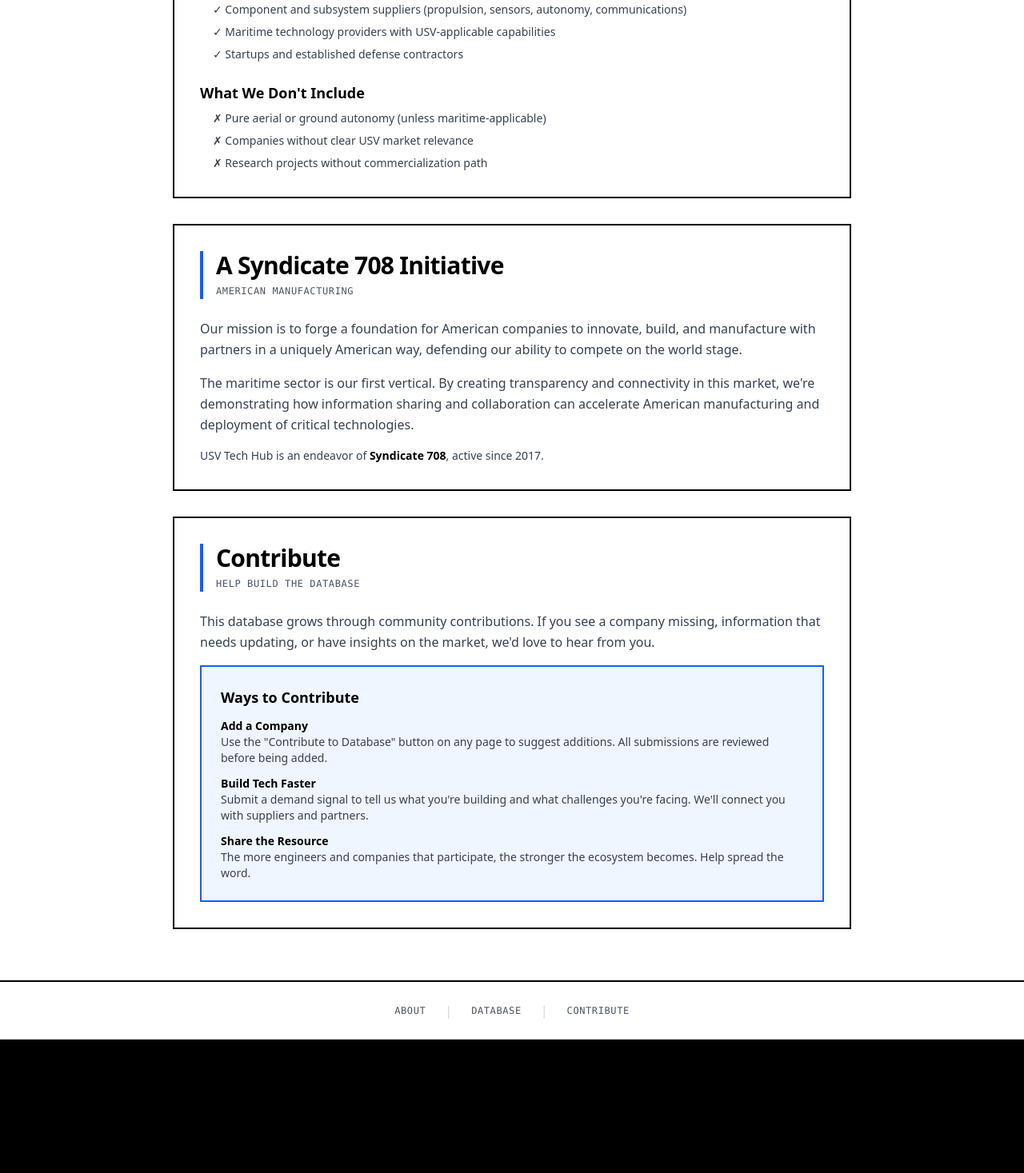
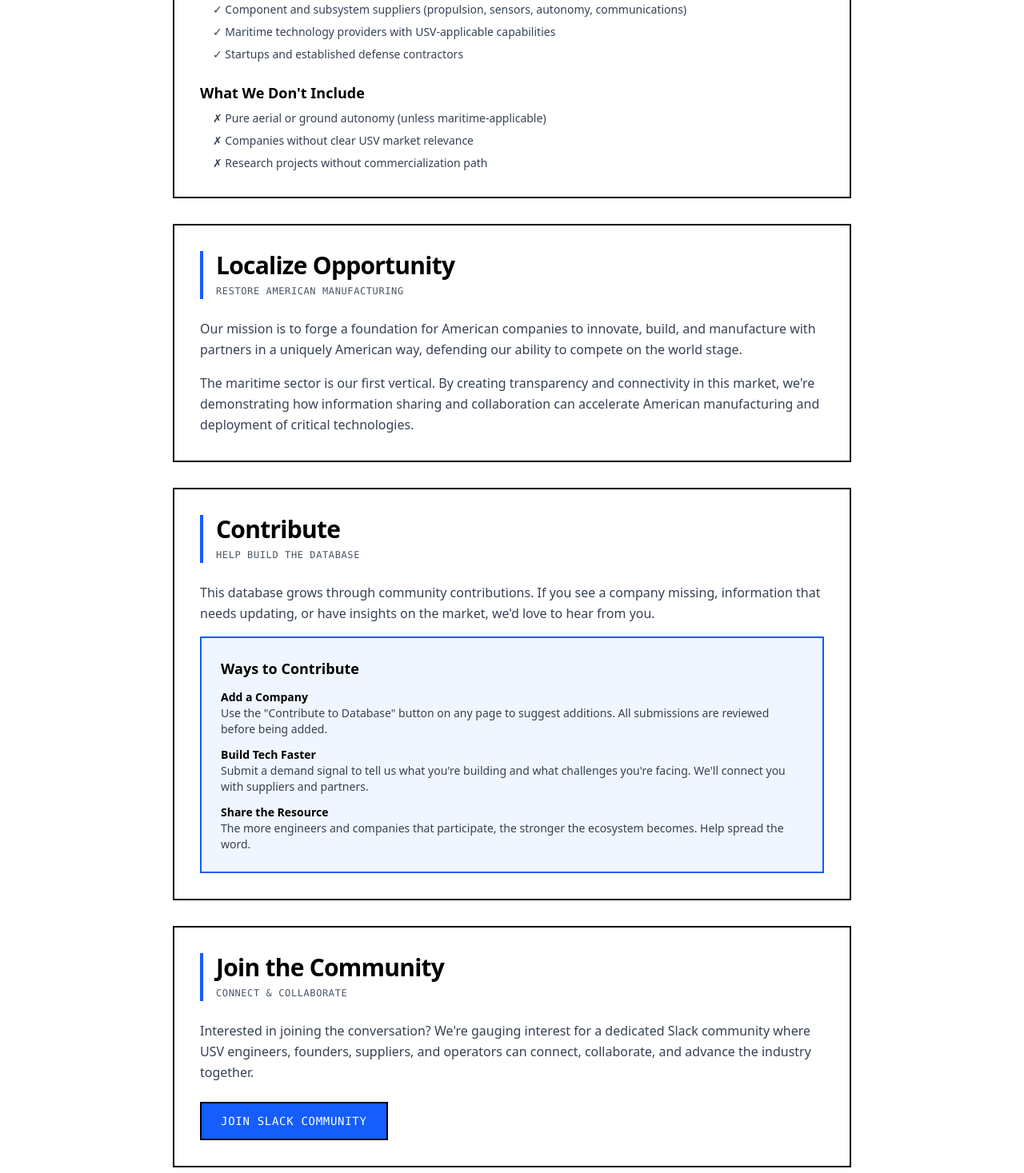
Before and after one commit to marketmon/drone-search, a Next.js app: page /about in a window 1280 px wide. Shown: the part 1330-2797 px from the top of the page at 80% size. Before the commit the page ends 2630 px from the top, so only its background shows below. Built offline with nearby package versions, Linux system fonts and the light colour scheme.

Commit message:
removed syndicte708 stuff, added join slack form

```diff
--- a/src/app/about/page.tsx
+++ b/src/app/about/page.tsx
@@ -106,8 +106,8 @@ export default function About() {
           {/* Initiative Section */}
           <section className="border-2 border-black bg-white p-8">
             <div className="border-l-4 border-blue-600 pl-4 mb-6">
-              <h2 className="text-3xl font-bold tracking-tight">A Syndicate 708 Initiative</h2>
-              <span className="text-xs font-mono text-gray-600 tracking-wider">AMERICAN MANUFACTURING</span>
+              <h2 className="text-3xl font-bold tracking-tight">Localize Opportunity</h2>
+              <span className="text-xs font-mono text-gray-600 tracking-wider">RESTORE AMERICAN MANUFACTURING</span>
             </div>
 
             <div className="space-y-4 text-gray-700 leading-relaxed">
@@ -119,13 +119,7 @@ export default function About() {
                 The maritime sector is our first vertical. By creating transparency and connectivity in this market, we're demonstrating how information sharing and collaboration can accelerate American manufacturing and deployment of critical technologies.
               </p>
 
-              <p className="text-sm">
-                USV Tech Hub is an endeavor of{" "}
-                <a href="https://syndicate708.com" target="_blank" className="text-black font-bold hover:underline">
-                  Syndicate 708
-                </a>
-                , active since 2017.
-              </p>
+
             </div>
           </section>
 
@@ -160,6 +154,55 @@ export default function About() {
               </div>
             </div>
           </section>
+
+          {/* Community Section */}
+          <section id="community" className="border-2 border-black bg-white p-8">
+            <div className="border-l-4 border-blue-600 pl-4 mb-6">
+              <h2 className="text-3xl font-bold tracking-tight">Join the Community</h2>
+              <span className="text-xs font-mono text-gray-600 tracking-wider">CONNECT & COLLABORATE</span>
+            </div>
+
+            <div className="space-y-4 text-gray-700 leading-relaxed">
+              <p>
+                Interested in joining the conversation? We're gauging interest for a dedicated Slack community where USV engineers, founders, suppliers, and operators can connect, collaborate, and advance the industry together.
+              </p>
+
+              <div className="pt-2">
+                <a
+                  href="https://forms.gle/Y1kJ34ZPvyaikgxq7"
+                  target="_blank"
+                  rel="noopener noreferrer"
+                  className="inline-block px-6 py-3 bg-blue-600 text-white font-mono text-sm tracking-wider border-2 border-black hover:bg-blue-700 transition-colors"
+                >
+                  JOIN SLACK COMMUNITY
+                </a>
+              </div>
+            </div>
+          </section>
+
+          {/* About the Creator */}
+          <section className="border-2 border-black bg-white p-8">
+
+
+            <div className="space-y-4 text-gray-700 leading-relaxed">
+              <p>
+                USV Hub was created and is maintained by{" "}
+                <a
+                  href="https://www.linkedin.com/in/ethan-markwalter/"
+                  target="_blank"
+                  rel="noopener noreferrer"
+                  className="text-blue-600 hover:text-blue-800 font-semibold transition-colors"
+                >
+                  Ethan Markwalter
+                </a>
+              </p>
+
+              <p className="text-sm">
+                Questions, feedback, or want to contribute?{" "}
+                <span className="font-mono">ethan[at]syndicate708[dot]com</span>
+              </p>
+            </div>
+          </section>
         </div>
       </div>
 
--- a/src/components/footer.tsx
+++ b/src/components/footer.tsx
@@ -4,6 +4,7 @@ export function Footer() {
   return (
     <footer className="relative bg-white border-t-2 border-black mt-auto">
       <div className="max-w-7xl mx-auto px-4 sm:px-6 py-4 sm:py-6">
+        <div className="flex flex-col items-center justify-center gap-3">
           <div className="flex flex-col sm:flex-row items-center justify-center gap-3 sm:gap-6">
             <Link
               href="/about"
@@ -25,6 +26,25 @@ export function Footer() {
             >
               CONTRIBUTE
             </Link>
+            <span className="hidden sm:inline text-gray-300">|</span>
+            <Link
+              href="/about#community"
+              className="text-xs font-mono text-gray-600 hover:text-black transition-colors tracking-wider"
+            >
+              JOIN
+            </Link>
+          </div>
+          <div className="text-xs text-gray-500 pt-2">
+            Created by{" "}
+            <a
+              href="https://www.linkedin.com/in/ethan-markwalter/"
+              target="_blank"
+              rel="noopener noreferrer"
+              className="text-blue-600 hover:text-blue-800 transition-colors"
+            >
+              Ethan Markwalter
+            </a>
+          </div>
         </div>
       </div>
     </footer>
--- a/src/components/site-header.tsx
+++ b/src/components/site-header.tsx
@@ -36,15 +36,16 @@ export function SiteHeader() {
   };
 
   return (
-    <nav className={`sticky top-0 z-50 bg-white border-b-2 border-black transition-transform duration-300 ${
-      isVisible ? "translate-y-0" : "-translate-y-full"
-    }`}>
+    <nav className={`sticky top-0 z-50 bg-white border-b-2 border-black transition-transform duration-300 ${isVisible ? "translate-y-0" : "-translate-y-full"
+      }`}>
       <div className="max-w-7xl mx-auto px-4 sm:px-6 py-2.5 sm:py-4">
         <div className="flex flex-col sm:flex-row sm:items-center sm:justify-between gap-2 sm:gap-3">
           {/* Logo */}
-          <div className="font-mono text-base sm:text-md text-gray-600 transition-colors whitespace-nowrap text-center sm:text-left">
-            USV HUB
-          </div>
+          <Link href="/">
+            <div className="font-mono text-base sm:text-md text-gray-600 transition-colors whitespace-nowrap text-center sm:text-left">
+              USV HUB
+            </div>
+          </Link>
 
           {/* Navigation Links */}
           <div className="flex justify-center sm:justify-end gap-4 sm:gap-4 text-xs sm:text-md font-mono tracking-wider">
@@ -77,6 +78,13 @@ export function SiteHeader() {
             >
               ABOUT
             </Link>
+
+            <Link
+              href="/about#community"
+              className="transition-colors whitespace-nowrap text-gray-600 hover:text-black"
+            >
+              JOIN
+            </Link>
           </div>
         </div>
       </div>
```
Lines whose indentation alone changed are shown as unchanged.
